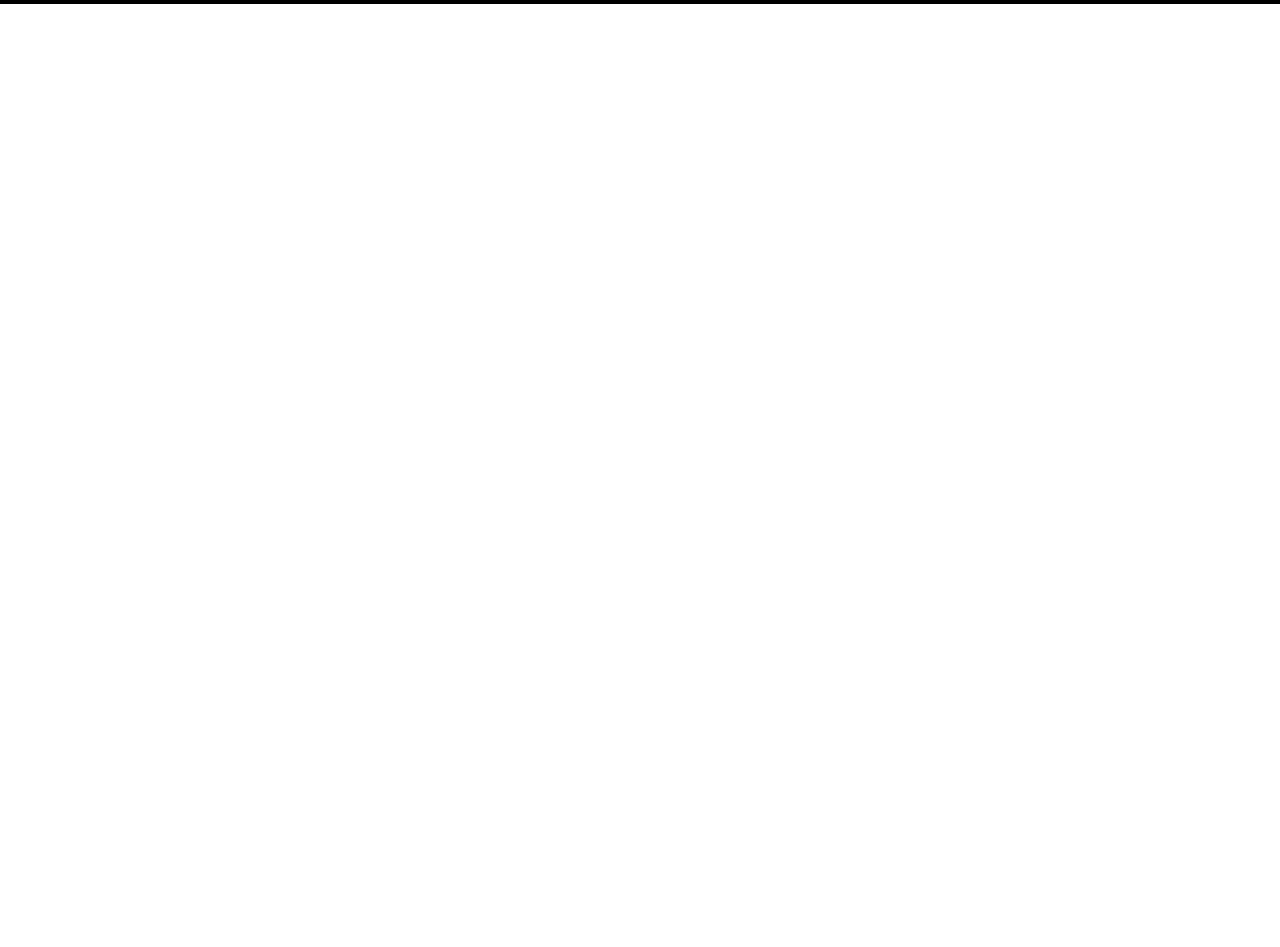
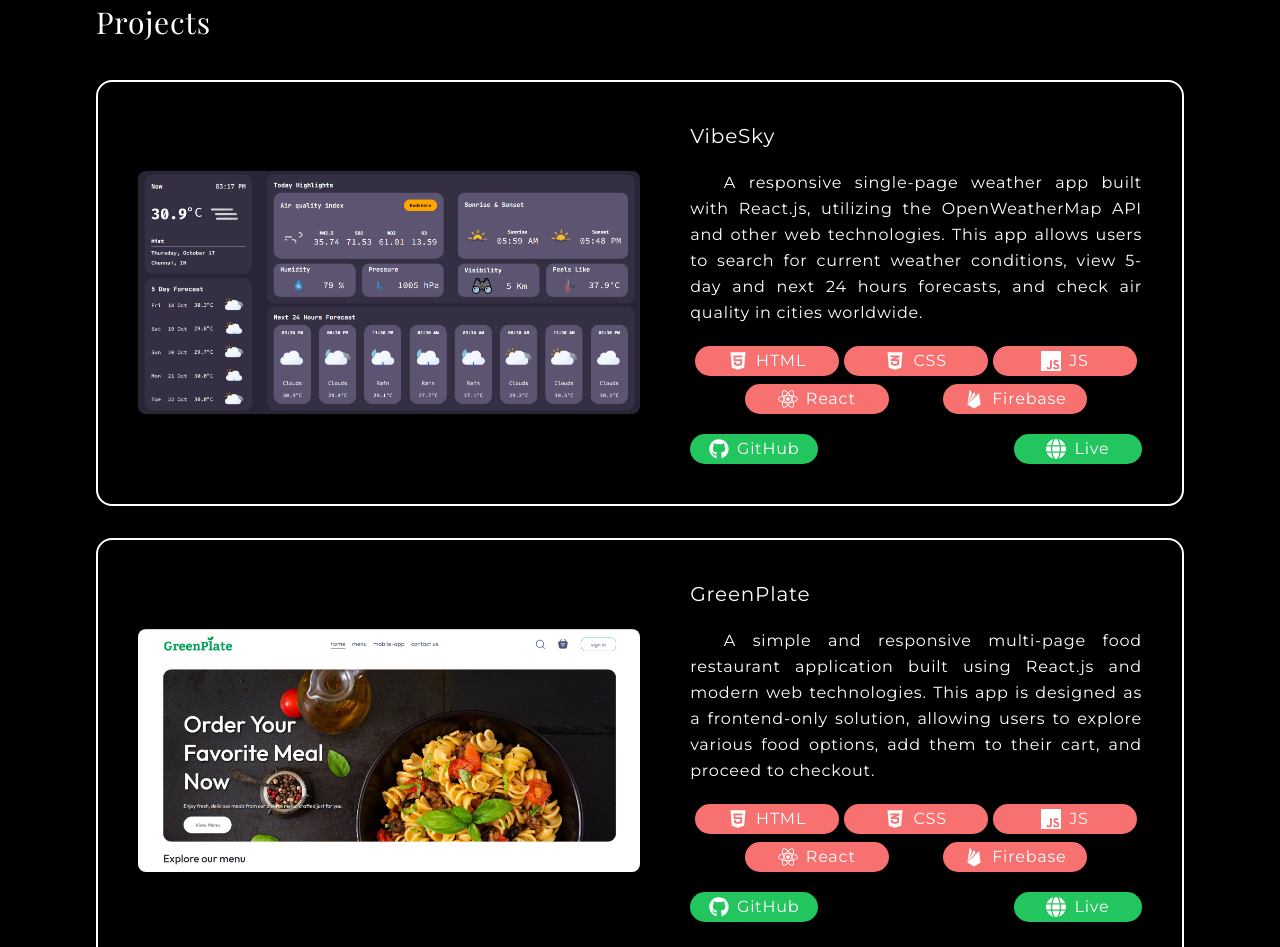
Before and after one commit to abdul-razith/Portfolio, a React (Vite) app: page / in a window 1280 px wide. Shown: the part 2060-3007 px from the top of the page. Before the commit the page ends 2064 px from the top, so only its background shows below. Built offline with nearby package versions, Linux system fonts and the light colour scheme; a web font is replaced by a local one.

Commit message:
contact section

```diff
--- /dev/null
+++ b/src/components/Contact/Contact.jsx
@@ -0,0 +1,17 @@
+import React from 'react'
+import './contact.css'
+
+export const Contact = () => {
+    return (
+        <div className='contact px-8 md:px-24 pb-20 lg:pb-32 tracking-wider bg-colorBg text-colorText text-xl font-fontBody'>
+            <div className='flex flex-col items-center gap-y-5'>
+                <h2 className='font-fontHead text-3xl'>Contact</h2>
+                <p>Feel free to connect with me</p>
+                <div className='btns flex gap-x-5'>
+                    <button>mail</button>
+                    <button>linkedin</button>
+                </div>
+            </div>
+        </div>
+    )
+}
--- /dev/null
+++ b/src/components/Contact/contact.css
@@ -0,0 +1,3 @@
+.contact .btns button{
+    @apply bg-green-800 w-28 h-10 rounded-xl;
+}
--- /dev/null
+++ b/src/components/Projects/Projects.jsx
@@ -0,0 +1,100 @@
+import React from 'react'
+import { FaHtml5, FaCss3Alt, FaReact, FaGithub, FaGlobe } from "react-icons/fa6";
+import { SiJavascript } from "react-icons/si";
+import { RiFirebaseFill } from "react-icons/ri";
+import './projects.css'
+
+export const Projects = () => {
+    return (
+        <div className='px-8 md:px-24 pb-20 lg:pb-32 tracking-wider bg-colorBg text-colorText'>
+            <h2 className='font-fontHead text-3xl mb-10'>Projects</h2>
+
+            <div className='row border-2 border-colorText rounded-2xl p-10 flex flex-col gap-y-3 xl:flex-row lg:gap-y-5 justify-between items-center mb-8'>
+                <div className='2xl:w-[60%] xl:w-[50%] w-full hidden sm:block'>
+                    <img src="vibesky.png" alt="" className='rounded-lg' />
+                </div>
+                <div className='2xl:w-[36%] xl:w-[45%] w-full text-base flex flex-col gap-y-5 xl:justify-between text-justify font-fontBody leading-relaxed'>
+                    <h3 className='text-xl'>VibeSky</h3>
+                    <p>&emsp;&emsp;A responsive single-page weather app built with React.js, utilizing the OpenWeatherMap API and other web technologies. This app allows users to search for current weather conditions, view 5-day and next 24 hours forecasts, and check air quality in cities worldwide.</p>
+                    <div className='tech flex gap-y-2 flex-wrap justify-evenly'>
+                        <div>
+                            <FaHtml5 />
+                            <p>HTML</p>
+                        </div>
+                        <div>
+                            <FaCss3Alt />
+                            <p>CSS</p>
+                        </div>
+                        <div>
+                            <SiJavascript />
+                            <p>JS</p>
+                        </div>
+                        <div>
+                            <FaReact />
+                            <p>React</p>
+                        </div>
+                        <div>
+                            <RiFirebaseFill />
+                            <p>Firebase</p>
+                        </div>
+                    </div>
+                    <div className='btns flex justify-around xl:justify-between'>
+                        <button>
+                            <FaGithub />
+                            <p>GitHub</p>
+                        </button>
+                        <button>
+                            <FaGlobe />
+                            <p>Live</p>
+                        </button>
+                    </div>
+                </div>
+            </div>
+
+            {/* ----- */}
+
+            <div className='row border-2 border-colorText rounded-2xl p-10 flex flex-col gap-y-3 xl:flex-row lg:gap-y-5 justify-between items-center mb-8'>
+                <div className='2xl:w-[60%] xl:w-[50%] w-full hidden sm:block'>
+                    <img src="greenplate.png" alt="" className='rounded-lg' />
+                </div>
+                <div className='2xl:w-[36%] xl:w-[45%] w-full text-base flex flex-col gap-y-5 xl:justify-between text-justify font-fontBody leading-relaxed'>
+                    <h3 className='text-xl'>GreenPlate</h3>
+                    <p>&emsp;&emsp;A simple and responsive multi-page food restaurant application built using React.js and modern web technologies. This app is designed as a frontend-only solution, allowing users to explore various food options, add them to their cart, and proceed to checkout.</p>
+                    <div className='tech flex gap-y-2 flex-wrap justify-evenly'>
+                        <div>
+                            <FaHtml5 />
+                            <p>HTML</p>
+                        </div>
+                        <div>
+                            <FaCss3Alt />
+                            <p>CSS</p>
+                        </div>
+                        <div>
+                            <SiJavascript />
+                            <p>JS</p>
+                        </div>
+                        <div>
+                            <FaReact />
+                            <p>React</p>
+                        </div>
+                        <div>
+                            <RiFirebaseFill />
+                            <p>Firebase</p>
+                        </div>
+                    </div>
+                    <div className='btns flex justify-around xl:justify-between'>
+                        <button>
+                            <FaGithub />
+                            <p>GitHub</p>
+                        </button>
+                        <button>
+                            <FaGlobe />
+                            <p>Live</p>
+                        </button>
+                    </div>
+                </div>
+            </div>
+
+        </div>
+    )
+}
--- /dev/null
+++ b/src/components/Projects/projects.css
@@ -0,0 +1,19 @@
+.row{
+    height: fit-content;
+}
+
+.row .tech div{
+    @apply bg-red-400 w-[45%] sm:w-36 md:py-0.5 text-center rounded-full;
+    @apply flex justify-center items-center gap-x-2;
+}
+
+.tech div svg,
+.row .btns button svg{
+    width: 20px;
+    height: 20px;
+}
+
+.row .btns button{
+    @apply bg-green-500 w-[45%] sm:w-32 py-0.5 rounded-full;
+    @apply flex justify-center items-center gap-x-2;
+}
--- a/src/pages/Home/Home.jsx
+++ b/src/pages/Home/Home.jsx
@@ -2,6 +2,8 @@ import React from 'react'
 import { Navbar } from '../../components/Navbar/Navbar'
 import { Hero } from '../../components/Hero/Hero'
 import { About } from '../../components/About/About'
+import { Projects } from '../../components/Projects/Projects'
+import { Contact } from '../../components/Contact/Contact'
 
 export const Home = () => {
   return (
@@ -9,6 +11,8 @@ export const Home = () => {
       <Navbar />
       <Hero />
       <About />
+      <Projects />
+      <Contact />
     </>
   )
 }
```
Also changed, not shown: public/greenplate.png (added), public/vibesky.png (added).
